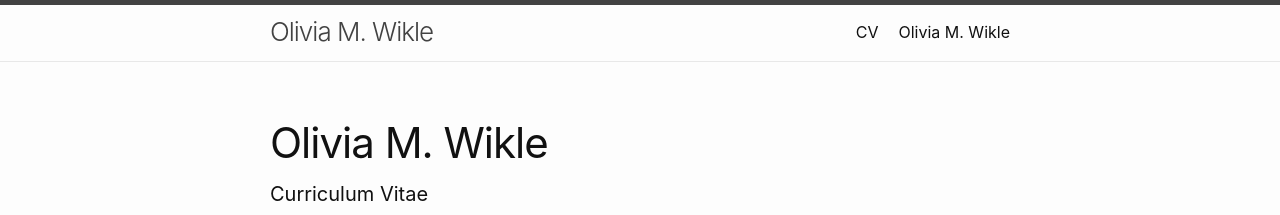
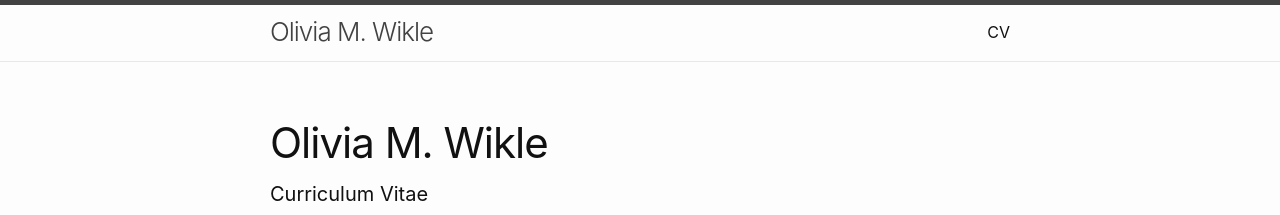
Before and after one commit to owikle/owikle.github.io, a Jekyll site: the page built from cv.md, in a window 1280 px wide and 900 px high. Shown: the top 215 px of the window. Built offline with Jekyll 4.4.1, drawn with Linux system fonts in a browser that asks for light colours.

Commit message:
fixing nav

```diff
--- a/_includes/header.html
+++ b/_includes/header.html
@@ -20,7 +20,7 @@
         <div class="trigger">
           {%- for path in page_paths -%}
             {%- assign my_page = site.pages | where: "path", path | first -%}
-            {%- if my_page.title -%}
+            {%- if my_page.title == 'CV' -%}
             <a class="page-link" href="{{ my_page.url | relative_url }}">{{ my_page.title | escape }}</a>
             {%- endif -%}
           {%- endfor -%}
```
